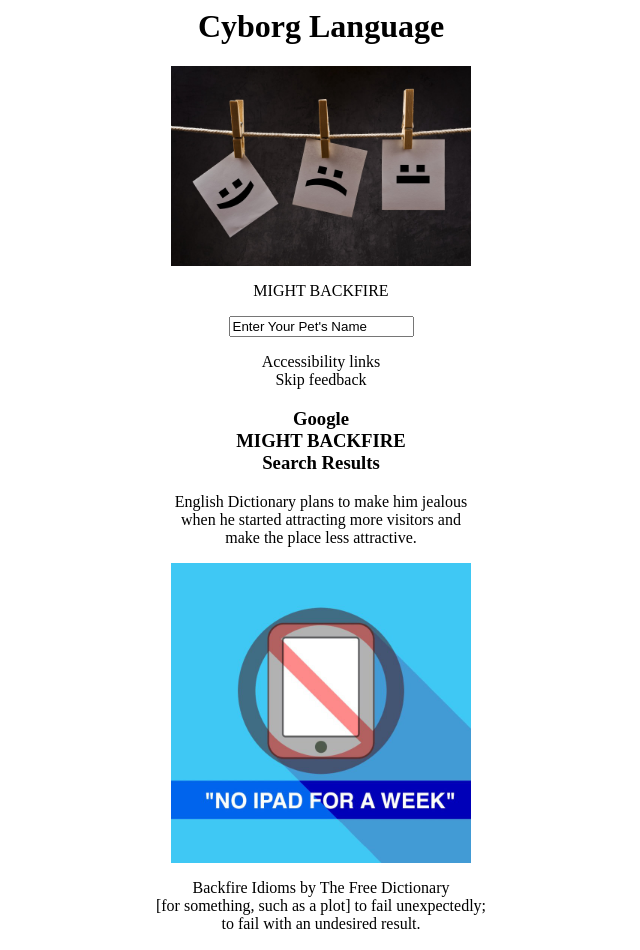
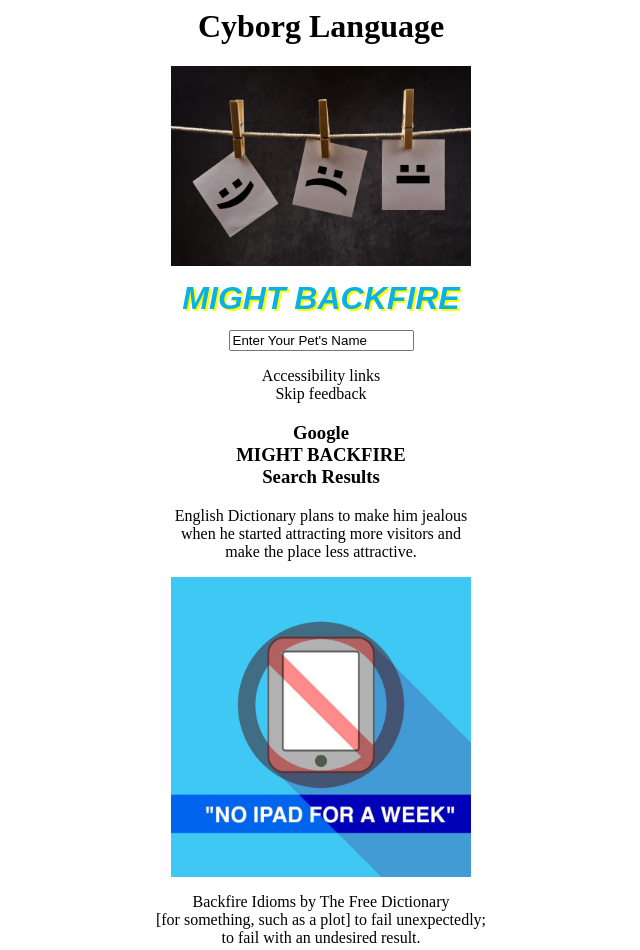
Before and after one commit to makhfi30/S-A-M-P-L-E-website, a plain HTML site: page index.html in a window 1280 px wide. Shown: the top 950 px of the page, without its empty margins (319-959 px from the left). Drawn offline with Linux system fonts and the light colour scheme.

Commit message:
Changing the title

```diff
--- a/index.html
+++ b/index.html
@@ -7,7 +7,7 @@
 
 <form action="areyouacyborg.php" method="post">
 
-  <p style="text-align: center;">MIGHT BACKFIRE</p>
+  <p style="text-align: center;" align="left"><em><span style="font-size: 24pt;"><strong><span style="color: #ffff00;"><span style="font-family: 'arial'; color: #09b2e2;"><span style="text-shadow: #ffff00 2px 2px; font-family: arial; color: #09b2e2; line-height: 100%;">MIGHT BACKFIRE</span></span></span></strong></span></em></p>
 
   <p style="text-align: center;"><input name="name" type="text" value="Enter Your Pet's Name" /></p>
 
```
